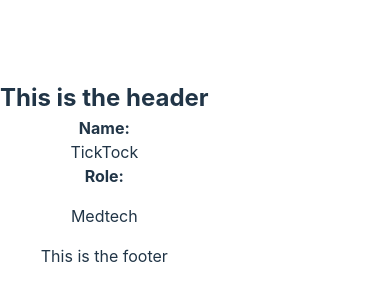
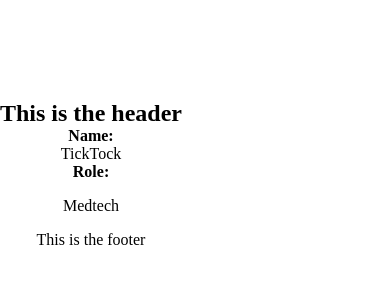
Before and after one commit to DaisyEverard/Cyberpunk-red, a React (Vite) app: page / in a window 390 px wide. Shown: the part 248-548 px from the top of the page. Built offline with nearby package versions, Linux system fonts and the light colour scheme.

Commit message:
create SimpleEdiatableTextCell

```diff
--- a/src/components/Profile.jsx
+++ b/src/components/Profile.jsx
@@ -1,5 +1,6 @@
 import { useState } from "react"
 import DropdownCell from "../utils/DropdownCell"
+import SimpleEditableTextCell from "../utils/SimpleEditableTextCell"
 
 export default function Profile() {
     const [name, setName] = useState("TickTock")
@@ -8,7 +9,7 @@ export default function Profile() {
 
     return <>
     <h4>Name:</h4>
-    <p>{name}</p>
+    <SimpleEditableTextCell startText={name} setText={setName}/>
     <h4>Role:</h4>
     <DropdownCell currentItem={role} itemSetter={setRole} optionsList={allRoles}></DropdownCell>
     </>
--- a/src/style/index.css
+++ b/src/style/index.css
@@ -1,25 +1,6 @@
 :root {
-  font-family: Inter, system-ui, Avenir, Helvetica, Arial, sans-serif;
-  line-height: 1.5;
-  font-weight: 400;
-
-  color-scheme: light dark;
-  color: rgba(255, 255, 255, 0.87);
-  background-color: #242424;
-
-  font-synthesis: none;
-  text-rendering: optimizeLegibility;
-  -webkit-font-smoothing: antialiased;
-  -moz-osx-font-smoothing: grayscale;
-}
-
-a {
-  font-weight: 500;
-  color: #646cff;
-  text-decoration: inherit;
-}
-a:hover {
-  color: #535bf2;
+  --dark-red-bg: #971919;
+  --light-red-bg: #dba0a0;
 }
 
 body {
@@ -29,40 +10,3 @@ body {
   min-width: 320px;
   min-height: 100vh;
 }
-
-h1 {
-  font-size: 3.2em;
-  line-height: 1.1;
-}
-
-button {
-  border-radius: 8px;
-  border: 1px solid transparent;
-  padding: 0.6em 1.2em;
-  font-size: 1em;
-  font-weight: 500;
-  font-family: inherit;
-  background-color: #1a1a1a;
-  cursor: pointer;
-  transition: border-color 0.25s;
-}
-button:hover {
-  border-color: #646cff;
-}
-button:focus,
-button:focus-visible {
-  outline: 4px auto -webkit-focus-ring-color;
-}
-
-@media (prefers-color-scheme: light) {
-  :root {
-    color: #213547;
-    background-color: #ffffff;
-  }
-  a:hover {
-    color: #747bff;
-  }
-  button {
-    background-color: #f9f9f9;
-  }
-}
--- /dev/null
+++ b/src/utils/SimpleEditableTextCell.jsx
@@ -0,0 +1,8 @@
+export default function SimpleEditableTextCell(props) {
+    let text = props.startText
+    let setText = props.setText
+
+    return (
+        <p contentEditable="True" onBlur={(e) => {setText(text)}}>{text}</p>
+    )
+}
--- a/src/utils/dropdownCell.css
+++ b/src/utils/dropdownCell.css
@@ -21,7 +21,7 @@
   }
 
   /* Links inside the dropdown */
-  .dropdown-content a {
+  .dropdown-content p {
     color: black;
     padding: 12px 16px;
     text-decoration: none;
@@ -29,10 +29,10 @@
   }
 
   /* Change color of dropdown links on hover */
-  .dropdown-content a:hover {background-color: #ddd;}
+  .dropdown-content p:hover {background-color: #ddd;}
 
   /* Show the dropdown menu on hover */
   .dropdown:hover .dropdown-content {display: block;}
 
   /* Change the background color of the dropdown button when the dropdown content is shown */
-  .dropdown:hover .dropbtn {background-color: #3e8e41;}
+  .dropdown:hover .dropbtn {background-color: var(--light-red-bg);}
```
